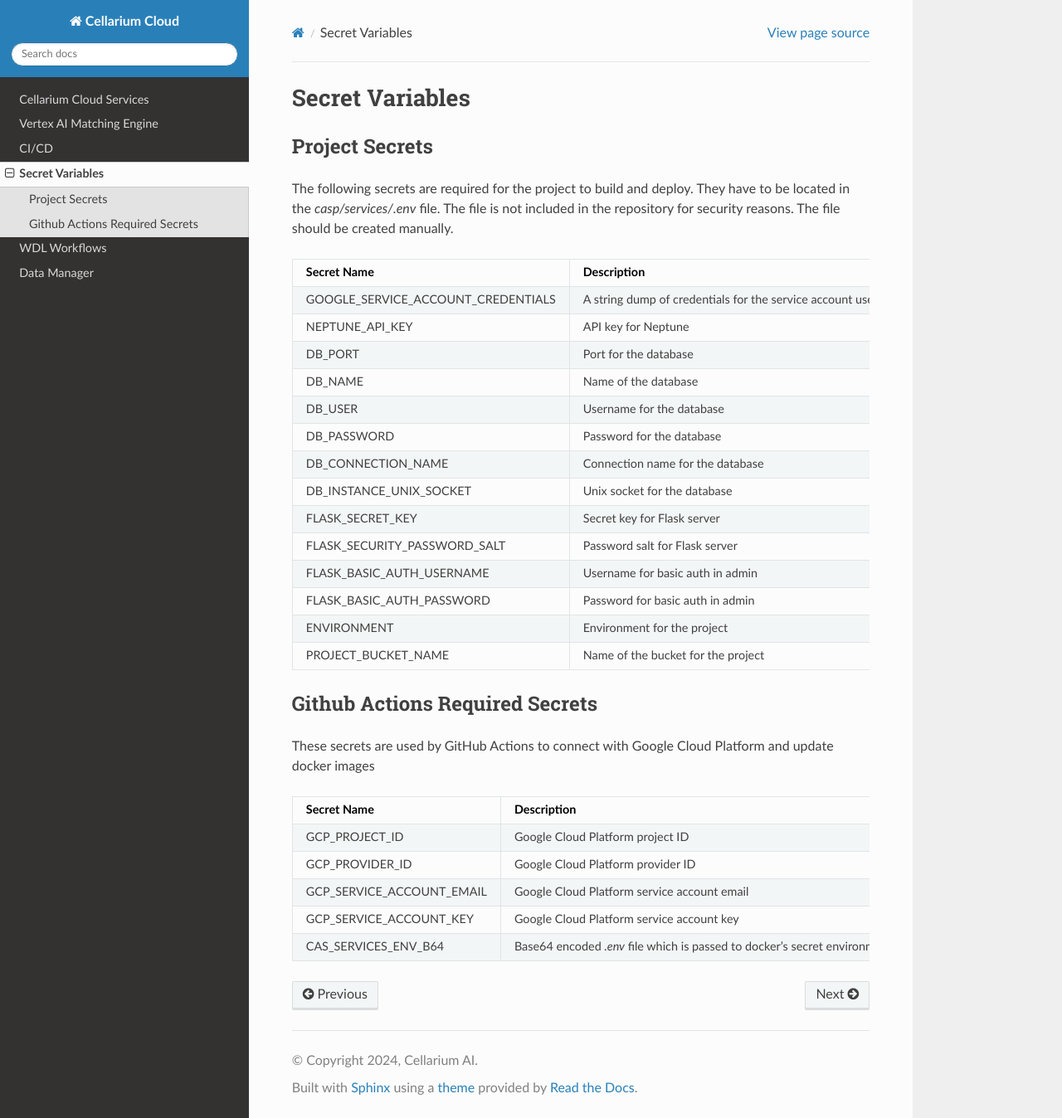
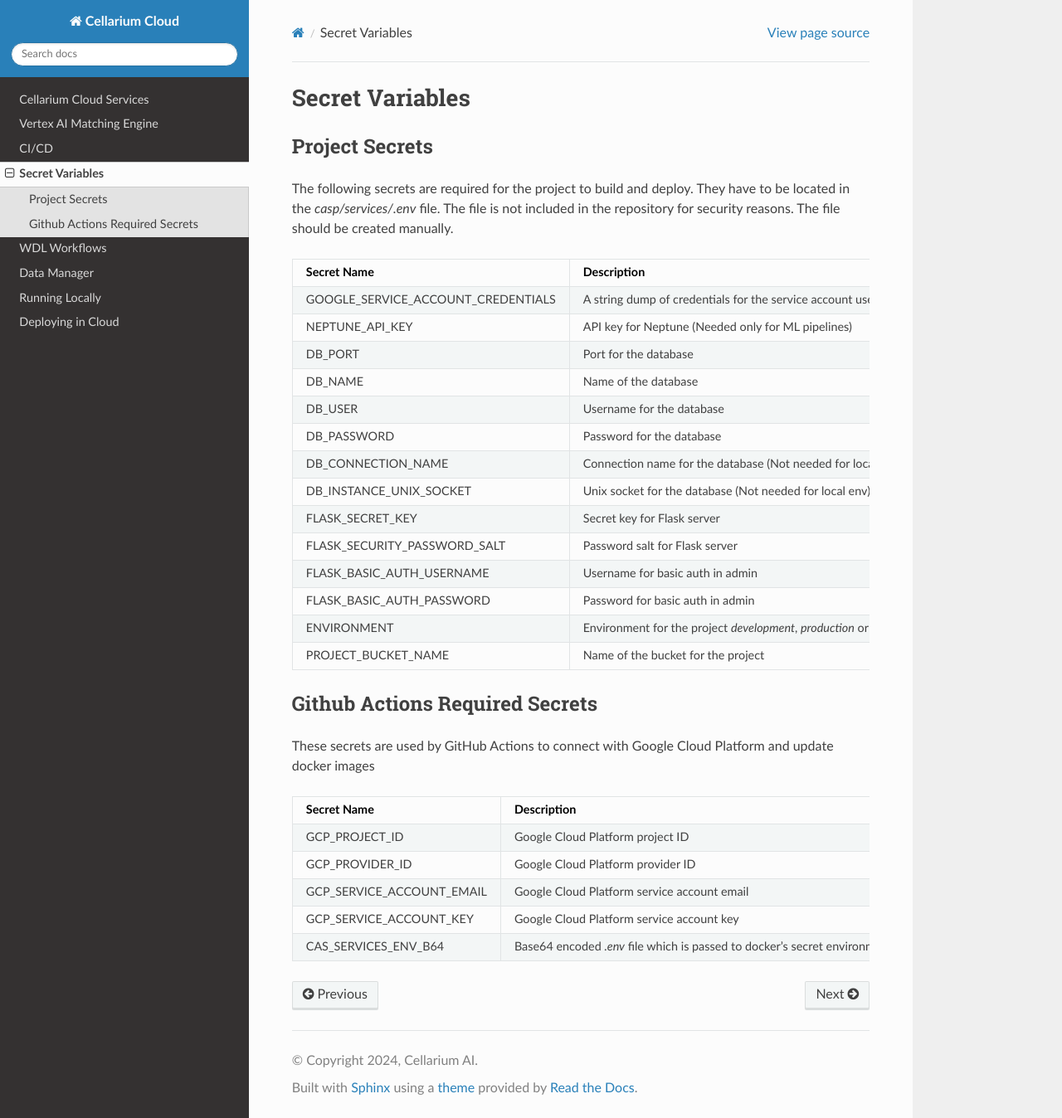
Before and after one commit to cellarium-ai/cellarium-cloud, a Sphinx documentation site: the page built from docs/source/modules/secrets.rst, in a window 1280 px wide and 1348 px high. Shown: the whole window at 83% size. Built offline with Sphinx 7.4.7 and the Read the Docs theme 2.0.0, drawn with Linux system fonts in a browser that asks for light colours; pages that are not in the unit, such as notebooks, are missing from menus.

Commit message:
Update docs

```diff
--- a/docs/source/index.rst
+++ b/docs/source/index.rst
@@ -17,3 +17,5 @@
    modules/readme_modules/wdl_workflows
    modules/readme_modules/data_manager
    modules/changelog
+   modules/running_locally
+   modules/deploying_in_cloud
--- a/docs/source/modules/cicd.rst
+++ b/docs/source/modules/cicd.rst
@@ -1,3 +1,5 @@
+.. _ci-cd:
+
 CI/CD
 =====
 Currently repository git actions are configured to run tests and update docker images on every push.
--- a/docs/source/modules/readme_modules/services.rst
+++ b/docs/source/modules/readme_modules/services.rst
@@ -1 +1,2 @@
+.. _services:
 .. include:: ../../../../src/casp/services/README.rst
--- a/docs/source/modules/secrets.rst
+++ b/docs/source/modules/secrets.rst
@@ -13,9 +13,9 @@
 | Secret Name                        | Description                                                           |
 +====================================+=======================================================================+
 | GOOGLE_SERVICE_ACCOUNT_CREDENTIALS | A string dump of credentials for the service account used to access   |
-|                                    | Google Cloud Storage                                                  |
+|                                    | Google Cloud Storage.                                                 |
 +------------------------------------+-----------------------------------------------------------------------+
-| NEPTUNE_API_KEY                    | API key for Neptune                                                   |
+| NEPTUNE_API_KEY                    | API key for Neptune (Needed only for ML pipelines)                    |
 +------------------------------------+-----------------------------------------------------------------------+
 | DB_PORT                            | Port for the database                                                 |
 +------------------------------------+-----------------------------------------------------------------------+
@@ -25,9 +25,9 @@
 +------------------------------------+-----------------------------------------------------------------------+
 | DB_PASSWORD                        | Password for the database                                             |
 +------------------------------------+-----------------------------------------------------------------------+
-| DB_CONNECTION_NAME                 | Connection name for the database                                      |
+| DB_CONNECTION_NAME                 | Connection name for the database (Not needed for local env)           |
 +------------------------------------+-----------------------------------------------------------------------+
-| DB_INSTANCE_UNIX_SOCKET            | Unix socket for the database                                          |
+| DB_INSTANCE_UNIX_SOCKET            | Unix socket for the database (Not needed for local env)               |
 +------------------------------------+-----------------------------------------------------------------------+
 | FLASK_SECRET_KEY                   | Secret key for Flask server                                           |
 +------------------------------------+-----------------------------------------------------------------------+
@@ -37,7 +37,7 @@
 +------------------------------------+-----------------------------------------------------------------------+
 | FLASK_BASIC_AUTH_PASSWORD          | Password for basic auth in admin                                      |
 +------------------------------------+-----------------------------------------------------------------------+
-| ENVIRONMENT                        | Environment for the project                                           |
+| ENVIRONMENT                        | Environment for the project `development`, `production` or `local`    |
 +------------------------------------+-----------------------------------------------------------------------+
 | PROJECT_BUCKET_NAME                | Name of the bucket for the project                                    |
 +------------------------------------+-----------------------------------------------------------------------+
```
Also changed, not shown: docs/source/modules/deploying_in_cloud.rst (added, +20 -0 lines), docs/source/modules/running_locally.rst (added, +27 -0 lines), src/casp/services/api/README.rst.
